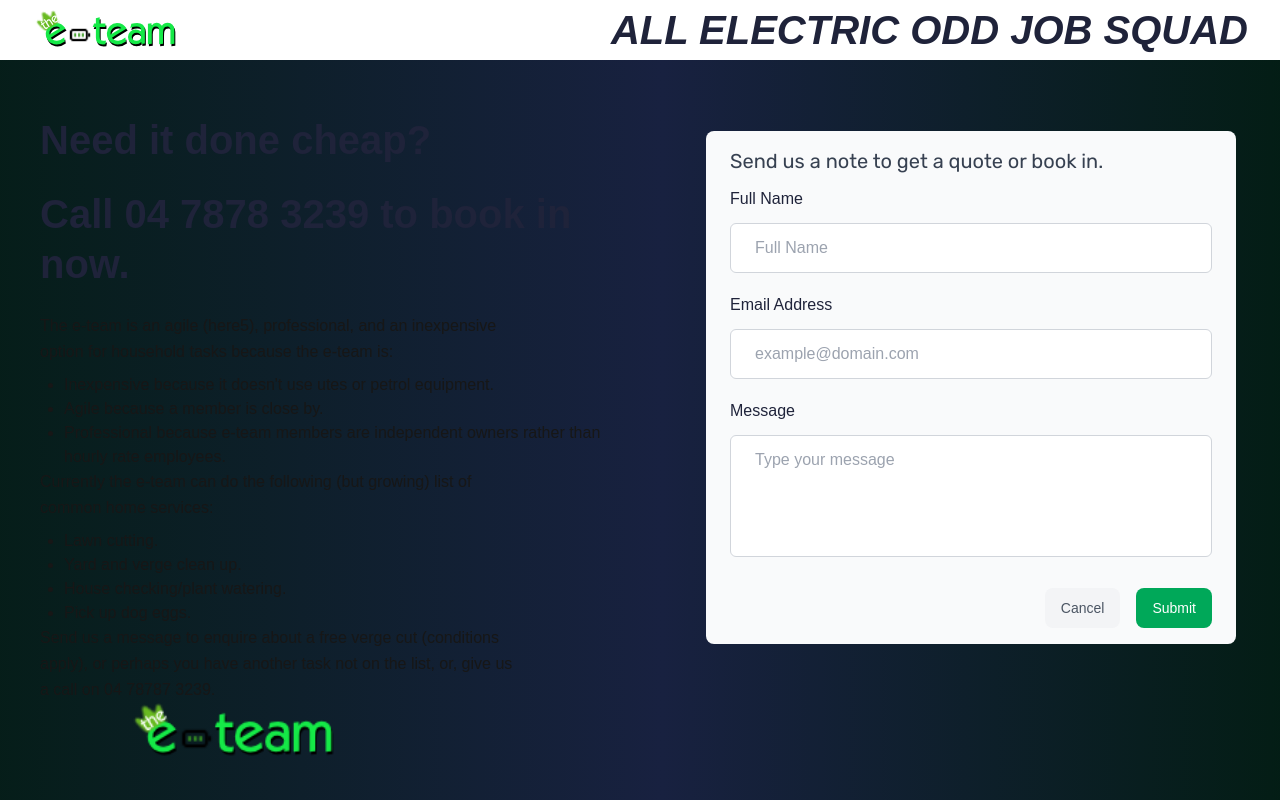
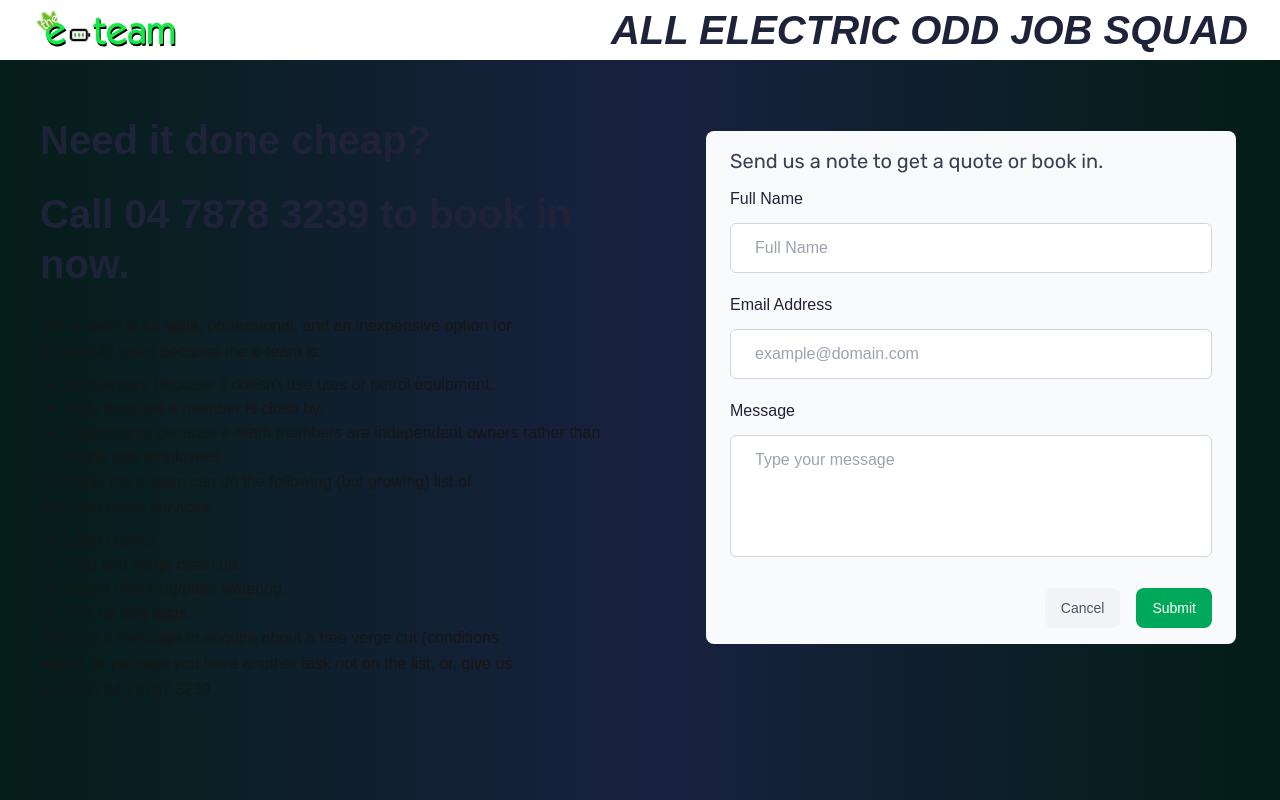
Before and after one commit to berrrich/e-team.net.au, a Next.js app: page / in a window 1280 px wide. Shown: the top 800 px of the page. Built offline with nearby package versions, Linux system fonts and the light colour scheme; a web font is replaced by a local one.

Commit message:
Update index.tsx

```diff
--- a/app/components/HeroArea/index.tsx
+++ b/app/components/HeroArea/index.tsx
@@ -21,7 +21,7 @@ const HeroArea = () => {
                 <h2 className="mb-6 text-3xl font-bold leading-tight text-black dark:text-white sm:text-[20px] md:text-[30px] lg:text-[22px] xl:text-[40px]">Call 04 7878 3239 to book in now.
                 </h2>
                 <p className="mb-2 max-w-[475px] text-base leading-relaxed text-body dark:text-green-400">
-                The e-team is an agile (here5), professional, and an inexpensive option for household tasks because the e-team is:
+                The e-team is an agile, professional, and an inexpensive option for household tasks because the e-team is:
                 </p>
                 <ul className="list-disc pl-6">
                   <li>Inexpensive because it doesn&apos;t use utes or petrol equipment.</li>
@@ -34,13 +34,6 @@ const HeroArea = () => {
                 <p className="mb-10 max-w-[475px] text-base leading-relaxed text-body dark:text-green-400">
                 Send us a message to enquire about a <span className="dark:text-white">free verge cut</span> (conditions apply), or perhaps you have another task not on the list, or, give us a call on <span className="dark:text-white">04 78787 3239</span>.
 
-                <Image
-                  width={300}
-                  height={638}
-                  src={"/images/logo/e-team_logo.png"}
-                  alt="hero image"
-                  className="mx-auto max-w-full"
-                />
                 </p>
 
 
```
